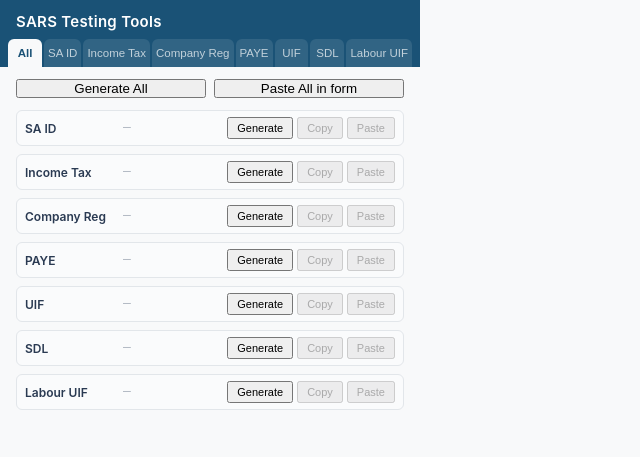
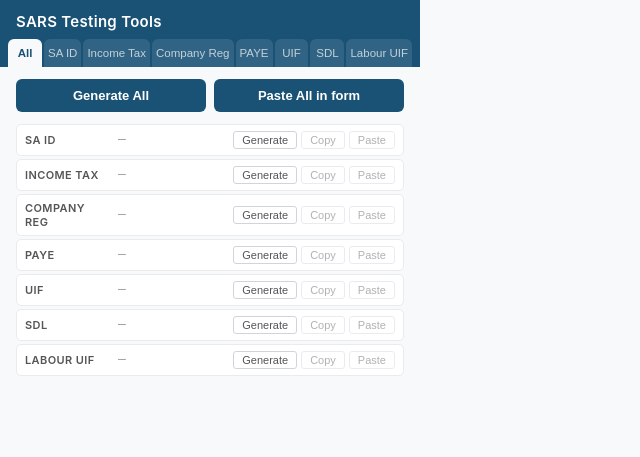
Before and after one commit to penkin/SARS-Testing-Tools-Browser-Extension, a website with bundled scripts: page popup.html in a window 1280 px wide. Shown: the whole page, without its empty margins (0-640 px from the left). Built offline with nearby package versions, Linux system fonts and the light colour scheme.

Commit message:
style: align All-view aesthetic with existing popup palette

```diff
--- a/popup.css
+++ b/popup.css
@@ -252,57 +252,116 @@ header h1 {
   gap: 8px;
   margin-bottom: 12px;
 }
-.all-actions button {
+
+.all-actions .btn-generate-all,
+.all-actions .btn-paste-all {
   flex: 1;
+  padding: 9px;
+  border: none;
+  border-radius: 6px;
+  background: #1a5276;
+  color: #fff;
+  font-size: 13px;
+  font-weight: 600;
+  cursor: pointer;
+  transition: background 0.15s;
+}
+
+.all-actions .btn-generate-all:hover,
+.all-actions .btn-paste-all:hover {
+  background: #1b6b9a;
+}
+
+.all-actions .btn-generate-all:active,
+.all-actions .btn-paste-all:active {
+  background: #154360;
 }
 
 .all-rows {
   display: flex;
   flex-direction: column;
-  gap: 8px;
+  gap: 3px;
 }
 
 .all-row {
   display: grid;
-  grid-template-columns: 90px 1fr auto;
+  grid-template-columns: 85px 1fr auto;
   align-items: center;
   gap: 8px;
   padding: 6px 8px;
-  border: 1px solid #e2e6ea;
-  border-radius: 6px;
-  background: #fafbfc;
+  background: #fff;
+  border: 1px solid #e9ecef;
+  border-radius: 5px;
 }
 
 .all-row-label {
-  font-size: 12px;
+  font-size: 11px;
   font-weight: 600;
-  color: #2a3a52;
+  color: #555;
+  text-transform: uppercase;
+  letter-spacing: 0.4px;
 }
 
 .all-row-value {
-  font-family: ui-monospace, SFMono-Regular, Menlo, monospace;
+  font-family: 'SF Mono', 'Fira Code', 'Consolas', monospace;
   font-size: 13px;
-  color: #1b2333;
+  color: #1a1a1a;
   min-height: 18px;
   word-break: break-all;
+  user-select: all;
 }
+
 .all-row-value:empty::before {
   content: attr(data-empty);
-  color: #aab2bd;
+  color: #999;
 }
 
 .all-row-actions {
   display: flex;
   gap: 4px;
+  flex-shrink: 0;
 }
+
 .all-row-actions button {
-  padding: 3px 8px;
+  padding: 2px 8px;
+  border: 1px solid #d1d5db;
+  border-radius: 3px;
+  background: #fff;
   font-size: 11px;
+  font-weight: 500;
+  color: #555;
+  cursor: pointer;
+  transition: all 0.15s;
+}
+
+.all-row-actions button:hover:not(:disabled) {
+  background: #f0f0f0;
+  border-color: #bbb;
+}
+
+.all-row-actions button:disabled {
+  opacity: 0.45;
+  cursor: not-allowed;
+}
+
+.all-row-actions button.copied {
+  background: #d4edda;
+  border-color: #28a745;
+  color: #155724;
 }
 
 .paste-summary {
   margin-top: 12px;
-  font-size: 12px;
-  color: #4a5568;
+  font-size: 11px;
+  font-weight: 500;
+  color: #555;
   min-height: 16px;
+  letter-spacing: 0.2px;
 }
+
+.paste-summary:not(:empty) {
+  padding: 8px 10px;
+  background: #fff;
+  border: 1px solid #e9ecef;
+  border-radius: 5px;
+}
```
